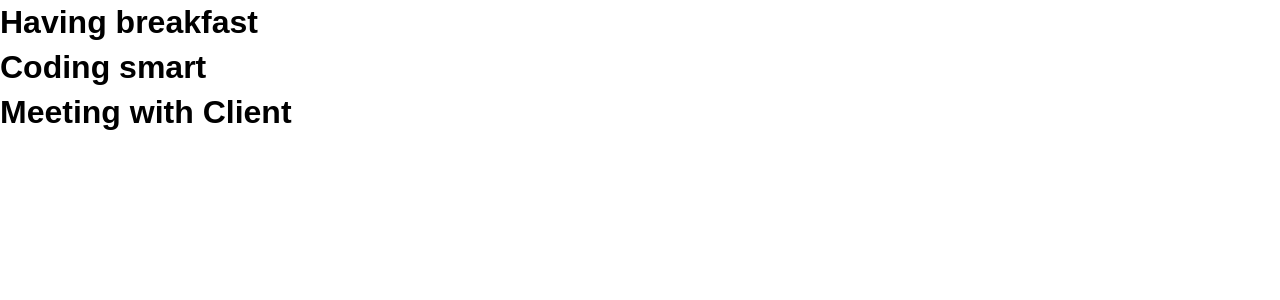
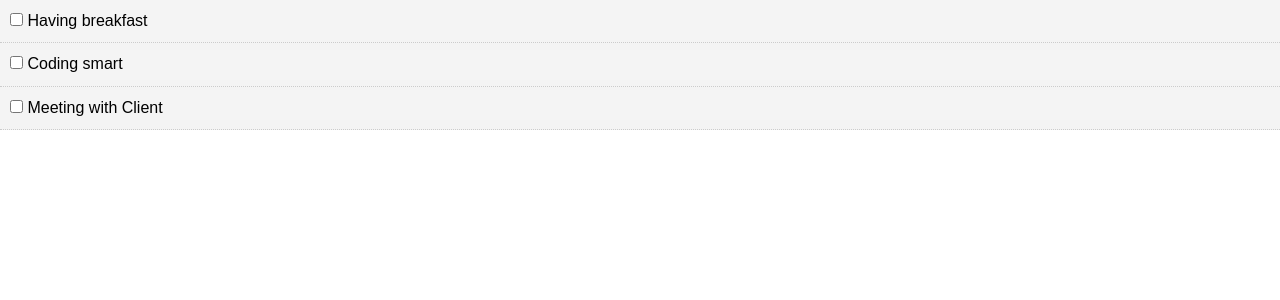
Before and after one commit to Bonekyaw/React-2019, a React (Create React App) app: page / in a window 1280 px wide. Shown: the top 300 px of the page. Built offline with nearby package versions, Linux system fonts and the light colour scheme.

Commit message:
Todo List One-way Data Binding & Toggle mark

```diff
--- a/src/App.js
+++ b/src/App.js
@@ -23,12 +23,22 @@
           }
     ]
   };
+
+  //Toggle Completed
+  markComplete = (id) => {
+    this.setState({ todos: this.state.todos.map( todo => {
+        if(todo.id === id) {
+          todo.completed = !todo.completed
+        }
+        return todo;
+    }) });
+  }
   render() {
 // function App() {
     // console.log(this.state.todos)
     return (
       <div className="App">
-          <Todos todos={this.state.todos}/>
+          <Todos todos={this.state.todos} markComplete={this.markComplete}/>
       </div>
     );
   }
--- /dev/null
+++ b/src/components/TodoItem.js
@@ -0,0 +1,38 @@
+import React, {Component} from 'react'				//rce + Tab
+import PropTypes from 'prop-types';
+
+export class TodoItem extends Component {
+	getStyle = () => {
+		return {
+			background: '#f4f4f4',
+			padding: '10px',
+			borderBottom: '1px #ccc dotted',
+			textDecoration: this.props.todo.completed ? 'line-through' : 'none'
+		}
+	}
+
+	render() {
+		const {id , title} = this.props.todo;
+		return (
+			// <div style={{ backgroundColor : '#f4f4f4' }}>
+			// <div style={ itemStyle }>
+			 <div style={ this.getStyle() }>
+				<p>
+					<input type="checkbox" onChange={ this.props.markComplete.bind(this,id)} /> {' '}
+					{ title}
+				</p>
+			</div>
+		)
+	}
+}
+
+//TypeChecking props Validator only in development mode
+TodoItem.propTypes = {
+	todos: PropTypes.object.isRequired
+}
+
+//Style object
+// const itemStyle = {
+// 	backgroundColor : '#f4f4f4'
+// }
+export default TodoItem
--- a/src/components/Todos.js
+++ b/src/components/Todos.js
@@ -1,10 +1,24 @@
 import React, { Component } from 'react';
+import TodoItem from './TodoItem';
+import PropTypes from 'prop-types';
 
 class Todos extends Component {
   render() {
-	  return this.props.todos.map((todo) => (		//return ဆိုရင် {} မလို
-	  	<h1>{todo.title}</h1>
+	  return this.props.todos.map((todo) => (
+	  	<TodoItem key={todo.id} todo={todo} markComplete={ this.props.markComplete }/>
 	  ));
 	}
 }
+
+//TypeChecking props Validator only in development mode
+Todos.propTypes = {
+	todos: PropTypes.array.isRequired
+}
+
 export default Todos;
+
+// PropTypes exports a range of validators that can be used
+// to make sure the data you receive is valid. In this example,
+// we’re using PropTypes.string. When an invalid value is provided for a prop,
+// a warning will be shown in the JavaScript console. For performance reasons,
+// propTypes is only checked in development mode.
```
